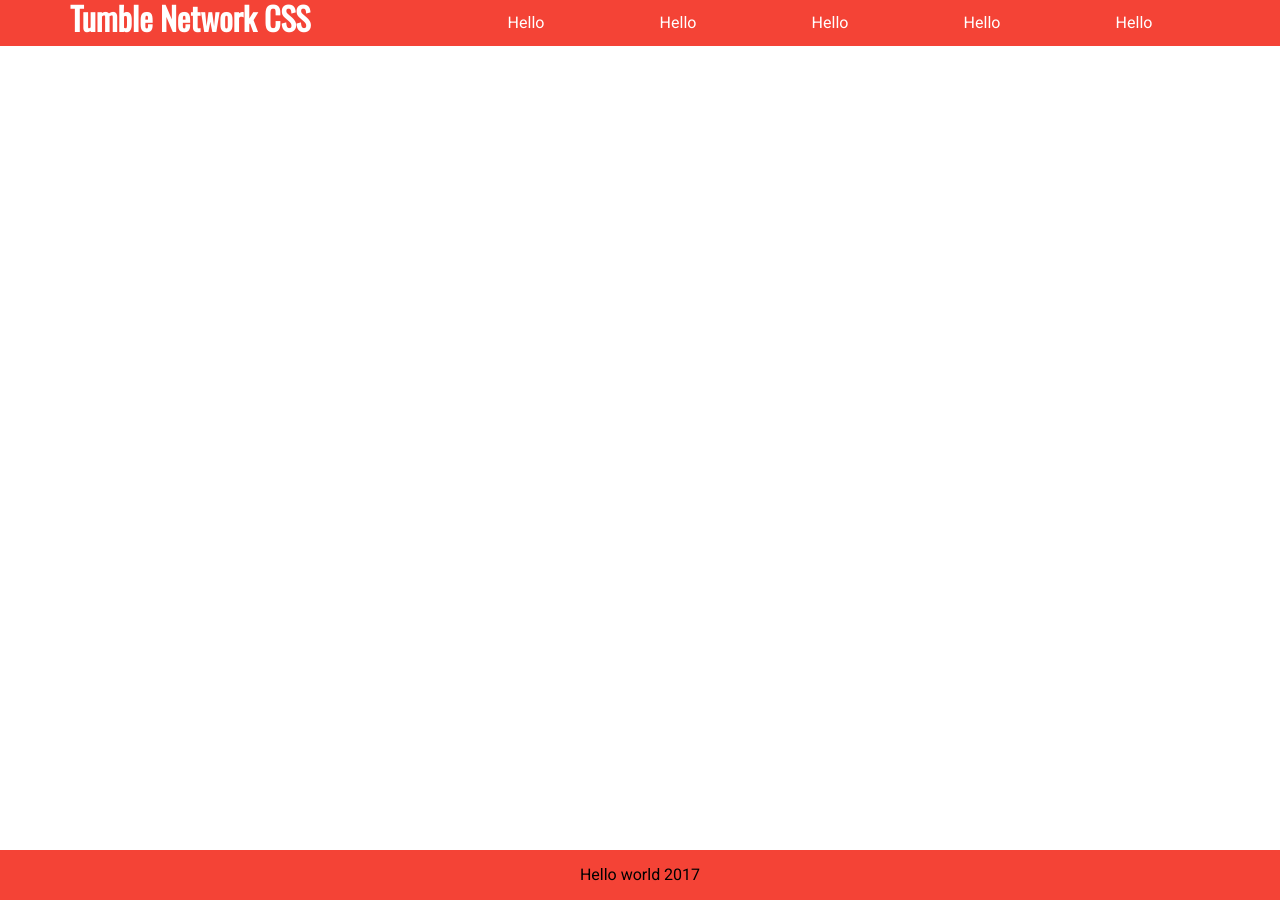
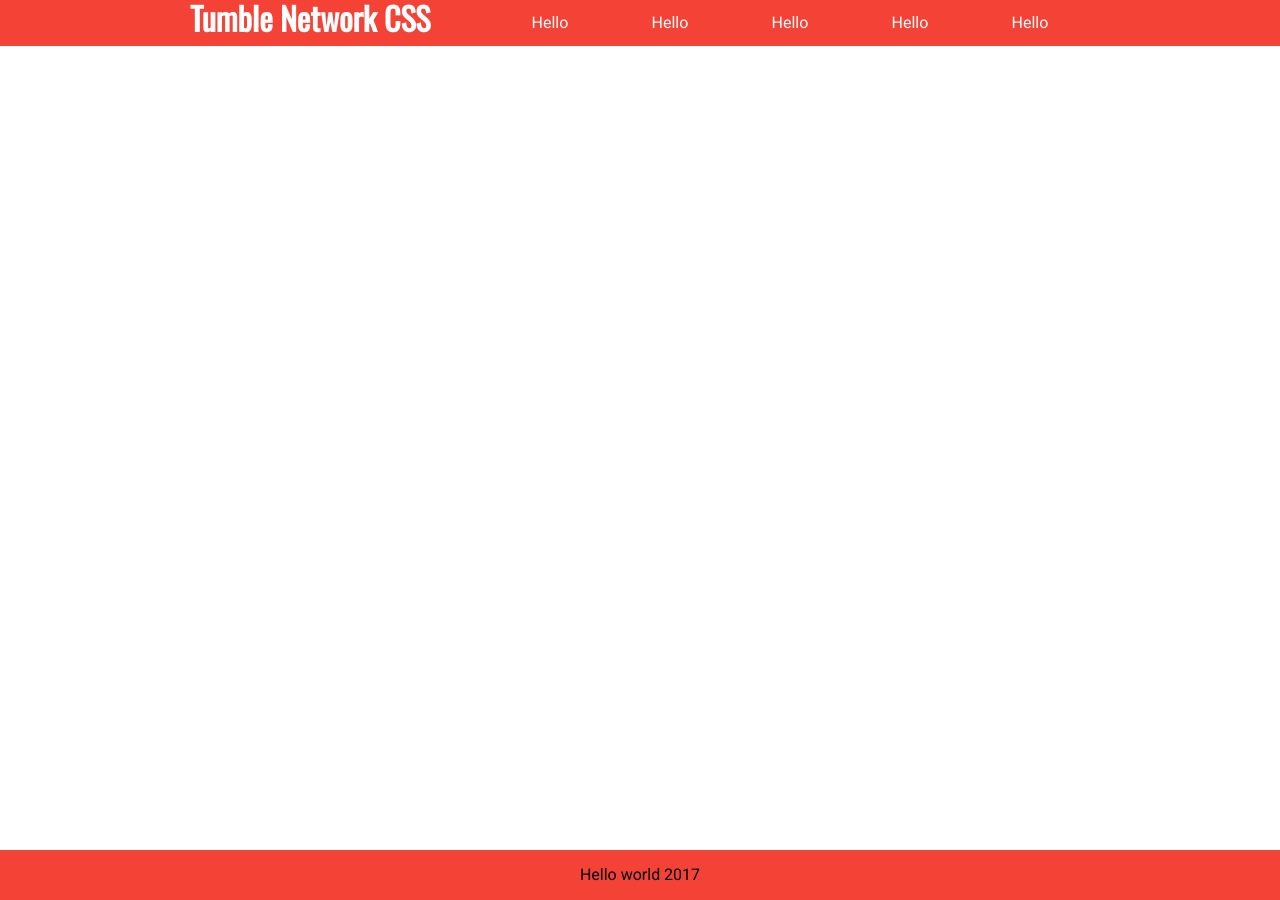
Before and after one commit to tumblenet/tumblenet-css, a Jekyll site: the page built from index.html, in a window 1280 px wide. Built offline with Jekyll 4.4.1, drawn with Linux system fonts in a browser that asks for light colours.

Commit message:
Update tumblenet.min.html

```diff
--- a/css/tumblenet.min.html
+++ b/css/tumblenet.min.html
@@ -39,7 +39,7 @@ flex: 1;
 
 
 .tn-container {
-max-width: 1140px;
+max-width: 900px;
    margin-right: auto;
    margin-left: auto;
    box-sizing: border-box;
```
